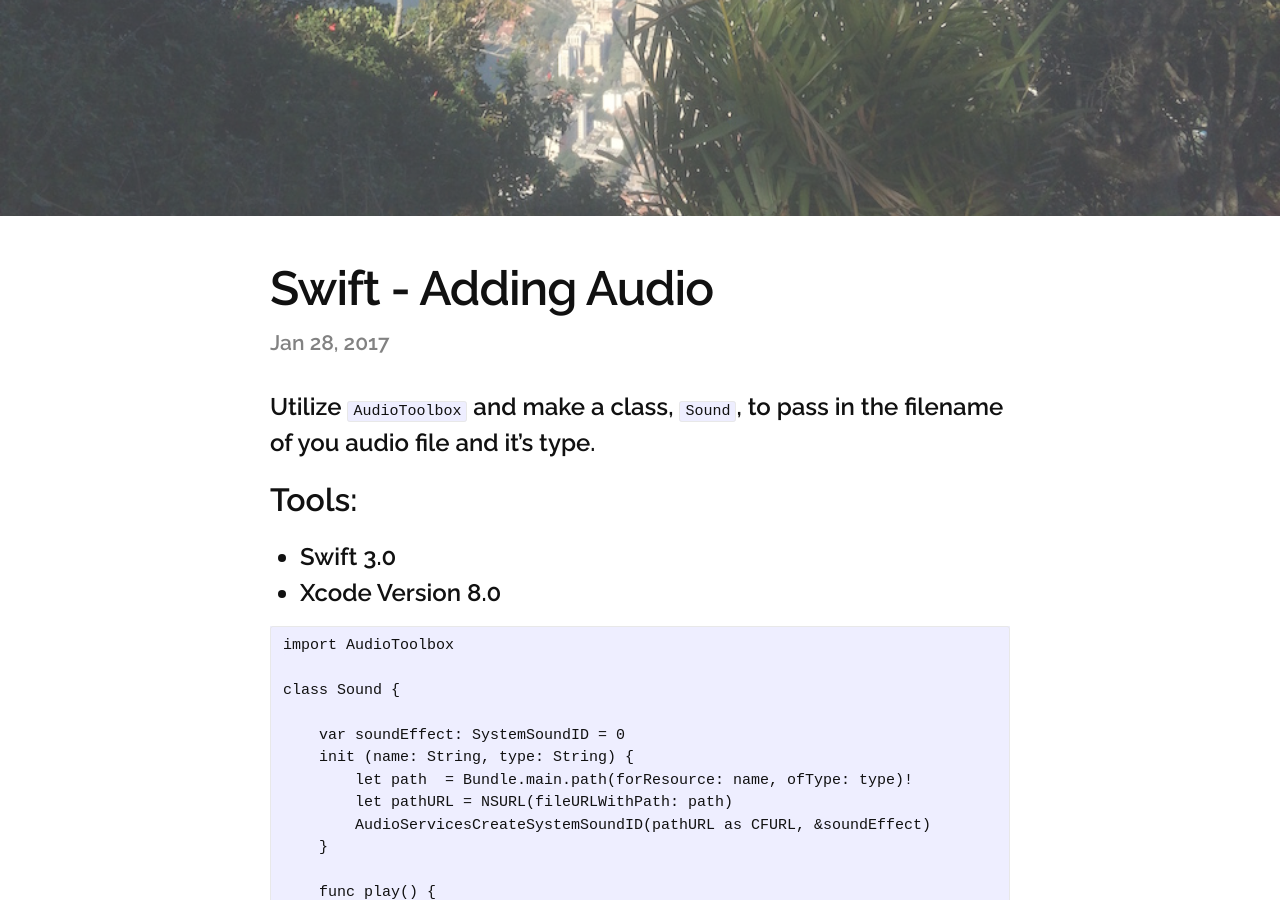
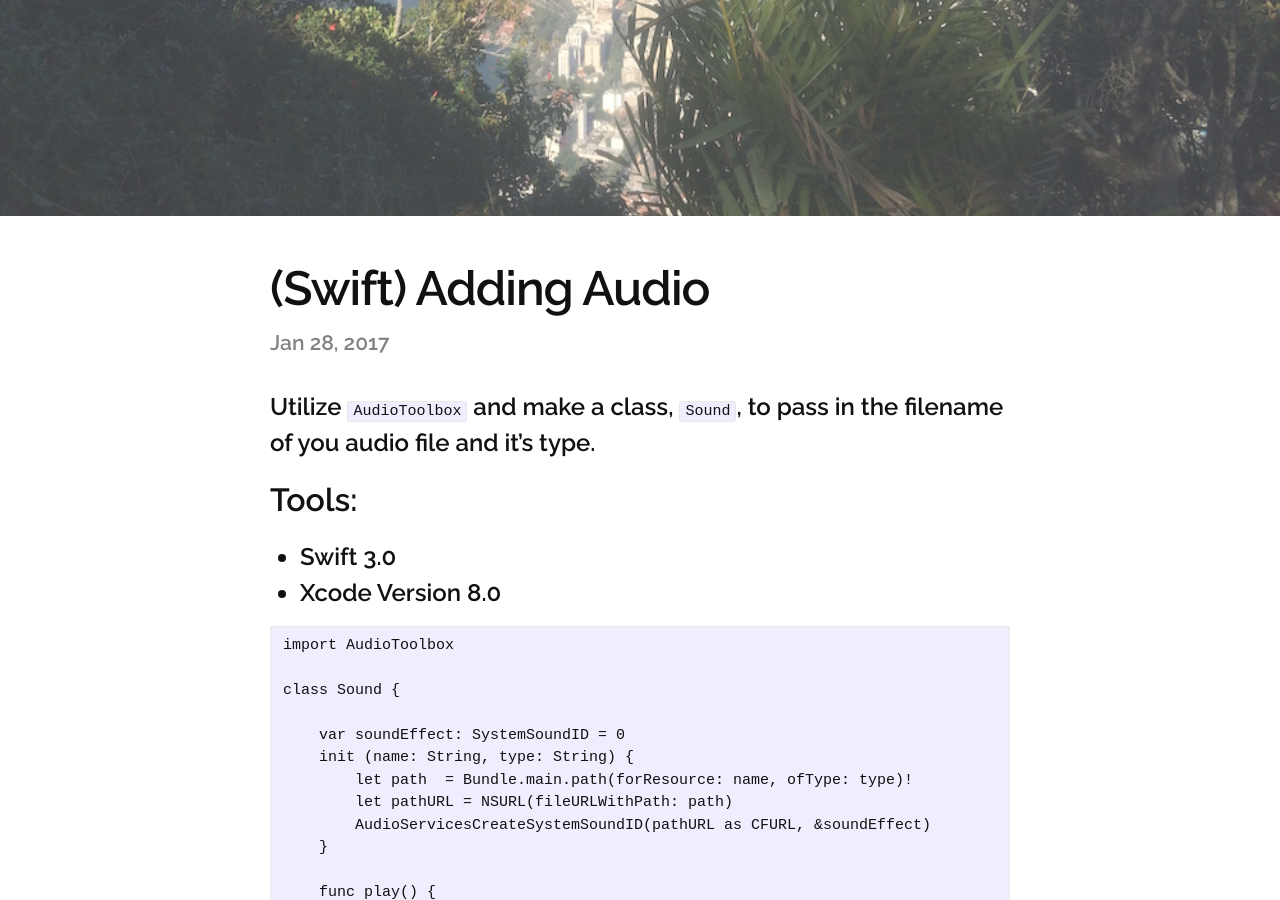
Before and after one commit to seimith/seimith.github.io, a Jekyll site: the page built from _posts/2017-01-28-Swift - Adding Audio.md, in a window 1280 px wide and 900 px high, scrolled down 690 px. Built offline with Jekyll 4.4.1, drawn with Linux system fonts in a browser that asks for light colours.

```diff
--- a/_posts/2017-01-28-Swift - Adding Audio.md
+++ b/_posts/2017-01-28-Swift - Adding Audio.md
@@ -1,6 +1,6 @@
 ---
 layout: post
-title:  Swift - Adding Audio
+title:  (Swift) Adding Audio
 date:   2017-01-28 3:33:33 -0700
 categories: ["swift", "audio", "snippet", "AudioToolbox"]
 ---
```
Also changed, not shown: 2 other files.
